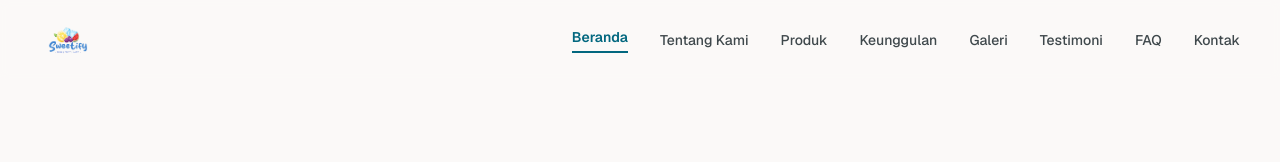
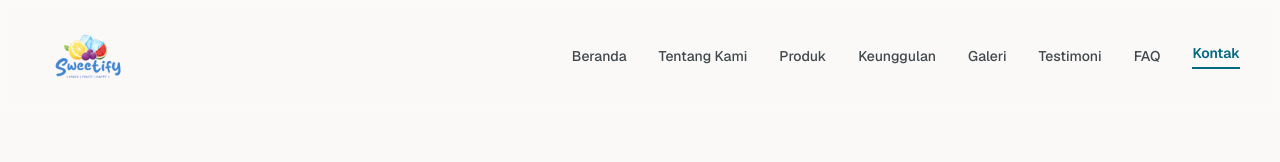
Before and after one commit to AaronMhsPolitala/sweetfy-website, a Next.js app: page / in a window 1280 px wide. Shown: the top 162 px of the page. Built offline with nearby package versions, Linux system fonts and the light colour scheme.

Commit message:
Significantly enlarge logo image and header height

```diff
--- a/src/app/page.tsx
+++ b/src/app/page.tsx
@@ -15,7 +15,7 @@ export default function Home() {
   return (
     <main className="min-h-screen flex flex-col bg-surface font-body text-on-surface">
       <Header />
-      <div className="pt-20">
+      <div className="pt-24 sm:pt-28">
         <Hero />
         <About />
         <Products />
--- a/src/components/Header.tsx
+++ b/src/components/Header.tsx
@@ -46,12 +46,12 @@ export default function Header() {
         : "bg-surface/70 backdrop-blur-sm"
         }`}
     >
-      <div className="h-20 max-w-container-max mx-auto px-margin-mobile lg:px-margin-desktop flex items-center justify-between gap-gutter">
+      <div className="h-24 sm:h-28 max-w-container-max mx-auto px-margin-mobile lg:px-margin-desktop flex items-center justify-between gap-gutter">
         {/* Logo & Brand */}
-        <a href="#home" className="flex items-center group">
+        <a href="#home" className="flex items-center group py-2">
           <img
             alt="Sweetify Primary Logo"
-            className="h-12 sm:h-14 w-auto object-contain transition-transform group-hover:scale-105"
+            className="h-16 sm:h-20 md:h-24 w-auto object-contain transition-transform group-hover:scale-105"
             src={BRAND_DATA.logoUrl}
           />
         </a>
@@ -92,7 +92,7 @@ export default function Header() {
 
       {/* Mobile Drawer Menu */}
       {isMobileMenuOpen && (
-        <div className="lg:hidden fixed inset-x-0 top-20 bg-surface/95 backdrop-blur-xl border-b border-outline-variant/30 shadow-2xl py-6 px-margin-mobile flex flex-col gap-4 animate-in slide-in-from-top duration-300">
+        <div className="lg:hidden fixed inset-x-0 top-24 sm:top-28 bg-surface/95 backdrop-blur-xl border-b border-outline-variant/30 shadow-2xl py-6 px-margin-mobile flex flex-col gap-4 animate-in slide-in-from-top duration-300">
           {NAV_LINKS.map((link) => (
             <a
               key={link.href}
```
